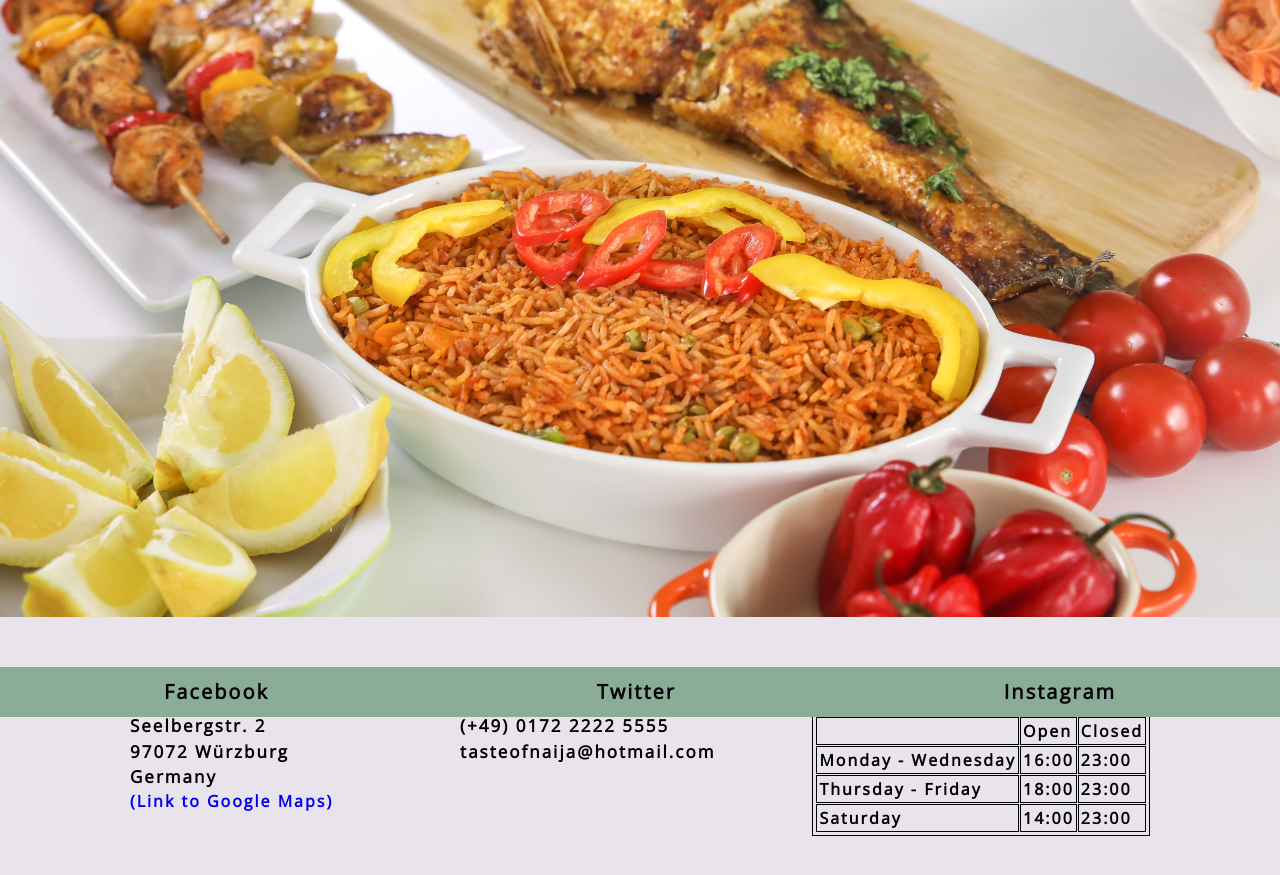
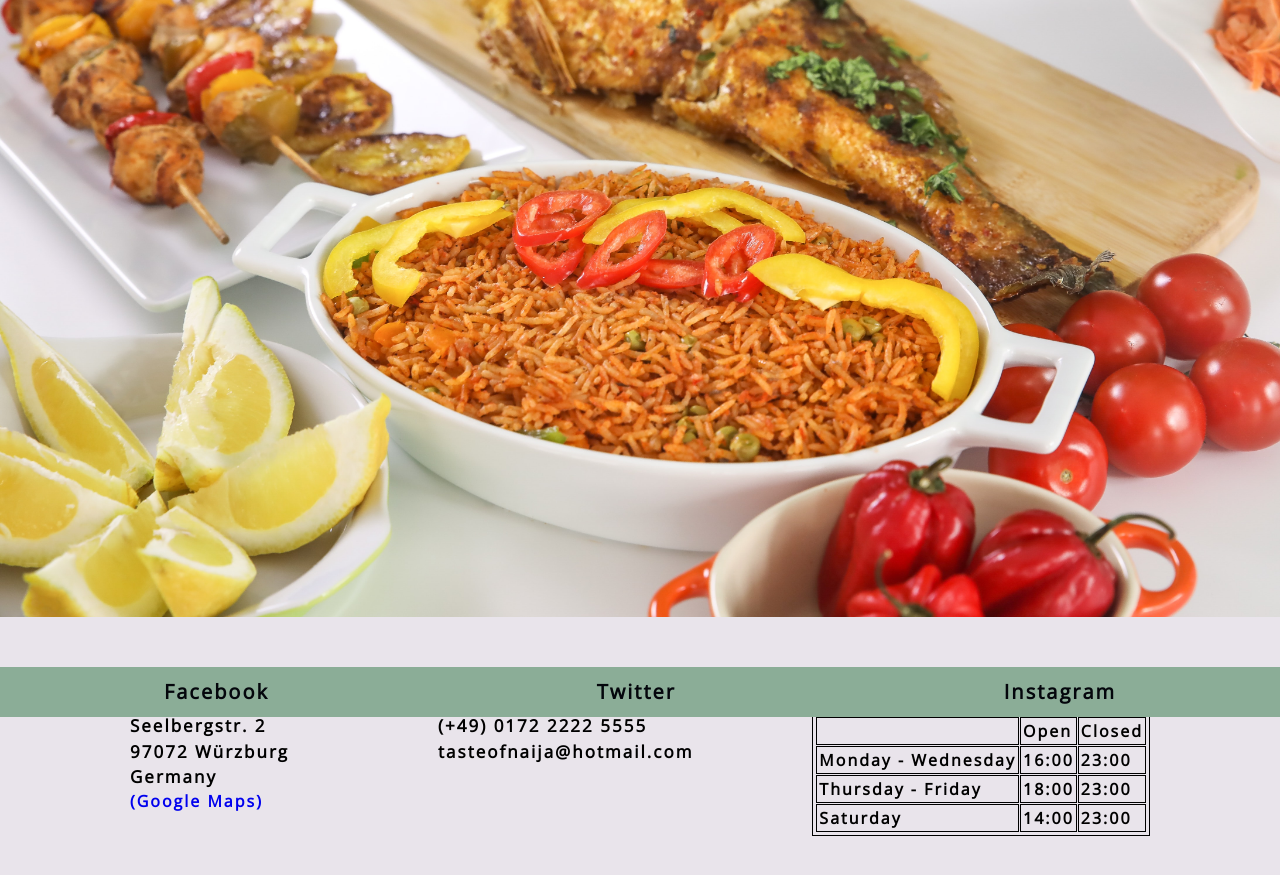
Before and after one commit to sategie/Taste-of-Naija, a plain HTML site: page index.html in a window 1280 px wide. Shown: the part 83-958 px from the top of the page. Drawn offline with nearby package versions, Linux system fonts and the light colour scheme.

Commit message:
Edit Google maps hyperlink element and edit heading in Readme

```diff
--- a/index.html
+++ b/index.html
@@ -44,7 +44,7 @@
                 <a href="https://www.google.com/search?q=seelbergstra%C3%9Fe+2+w%C3%BCrzburg&rlz=1C1ONGR_deDE1014DE1014&oq=seelbergstr+2&aqs=chrome.5.69i57j0i22i30i625j0i22i30j0i15i22i30j0i22i30i625l2.11484j0j7&sourceid=chrome&ie=UTF-8"
                     target="_blank"
                     aria-labelledby="Google maps link to restaurant">
-                    (Link to Google Maps)
+                    (Google Maps)
                 </a>
             </div>
             <br>
```
Also changed, not shown: 1 other file.
